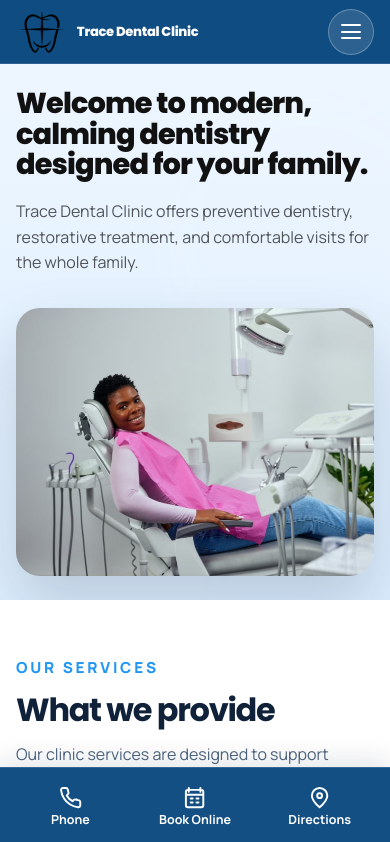
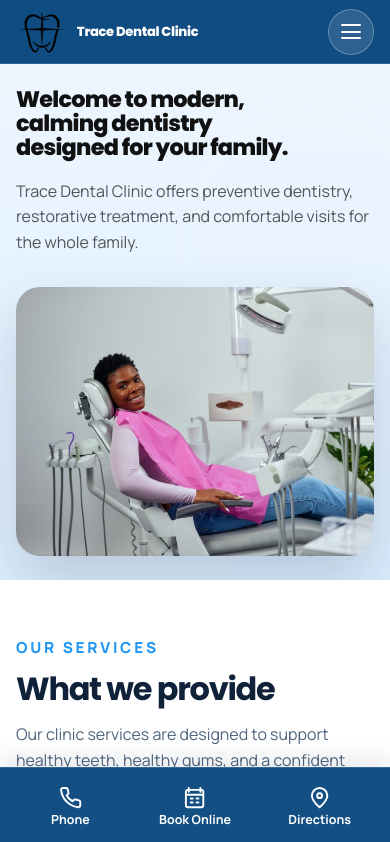
Before and after one commit to KamauRuth/Trace-Dental-Clinic, a Next.js app: page / in a window 390 px wide. Shown: the top 842 px of the page. Built offline with nearby package versions, Linux system fonts and the light colour scheme.

Commit message:
Reduce responsive hero heading size

```diff
--- a/app/globals.css
+++ b/app/globals.css
@@ -394,7 +394,7 @@ main {
 .hero-title {
   margin: 0;
   font-family: 'Poppins', sans-serif;
-  font-size: clamp(1.8rem, 1.5vw + 1rem, 3rem);
+  font-size: clamp(1.4rem, 1.2vw + 0.5rem, 2rem);
   font-weight: 800;
   line-height: 1.06;
   letter-spacing: clamp(-0.045em, -0.02em - 0.08vw, -0.025em);
```
